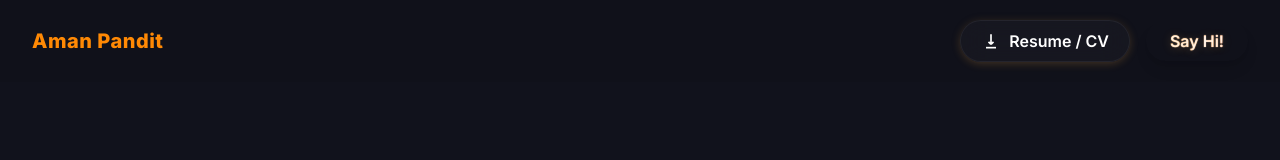
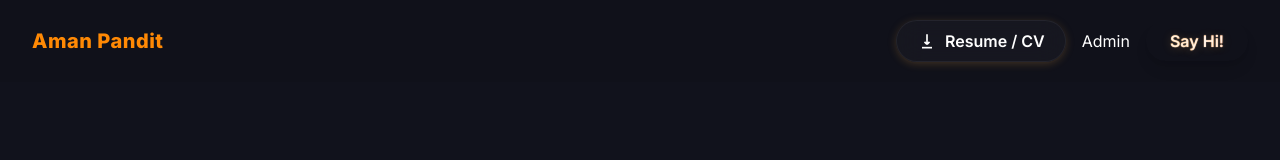
Before and after one commit to IamSanjayGawai/Anam_Portfolio, a React (Vite) app in the folder aman_portfolio/: page /home in a window 1280 px wide. Shown: the top 160 px of the page. Built offline with nearby package versions, Linux system fonts and the light colour scheme; no server answers.

Commit message:
admin demo

```diff
--- a/aman_portfolio/src/components/Navbar.tsx
+++ b/aman_portfolio/src/components/Navbar.tsx
@@ -1,4 +1,5 @@
 import { useState } from 'react';
+import { Link } from 'react-router-dom';
 
 
 
@@ -32,7 +33,7 @@ const navbar = () => {
           </svg>
           Resume / CV
         </a>
-        {/* <Link to={"/admin"}>Admin</Link> */}
+        <Link to={"/admin"}>Admin</Link>
         <a
           href="mailto:aman@email.com"
           className="bg-gradient-to-r from-orange-500 via-pink-500 to-orange-400 px-6 py-2 rounded-full text-base font-semibold text-white shadow-lg hover:scale-105 transition focus:ring-2 focus:ring-pink-400 glow-text"
```
